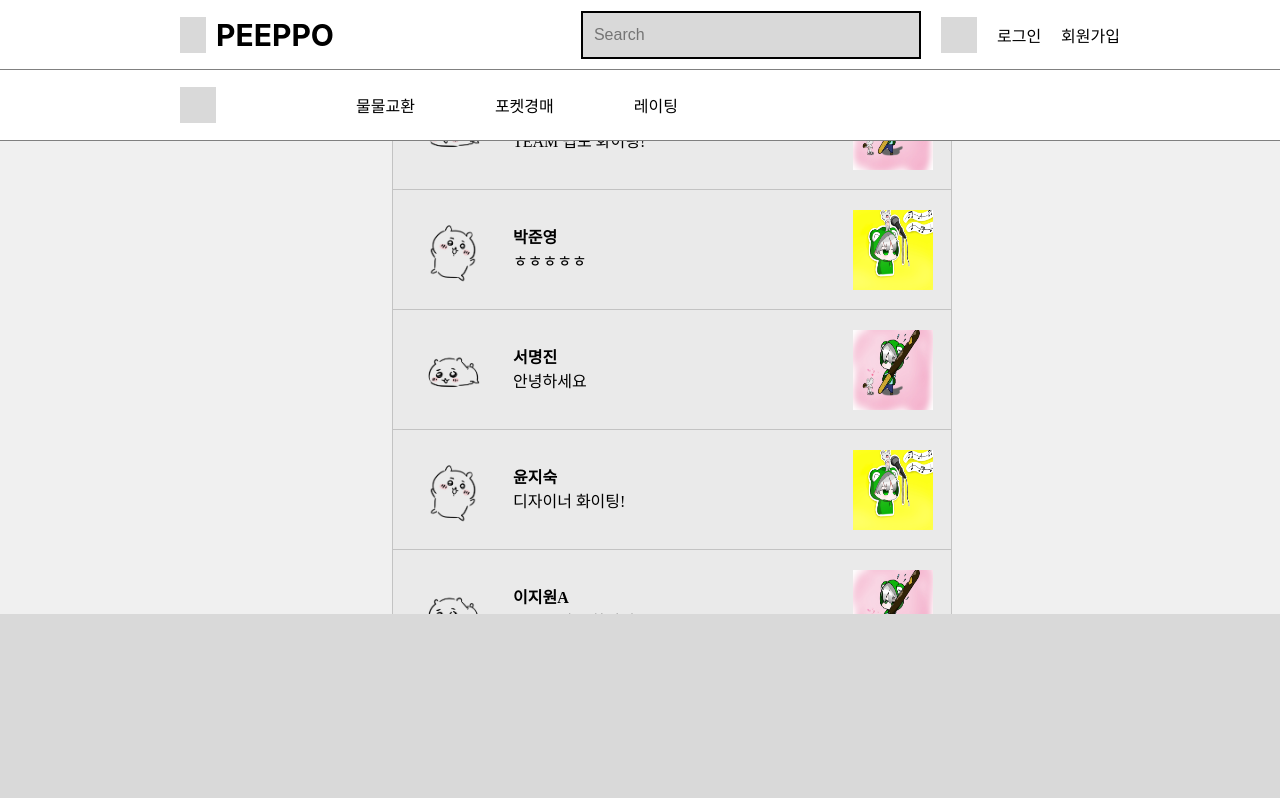
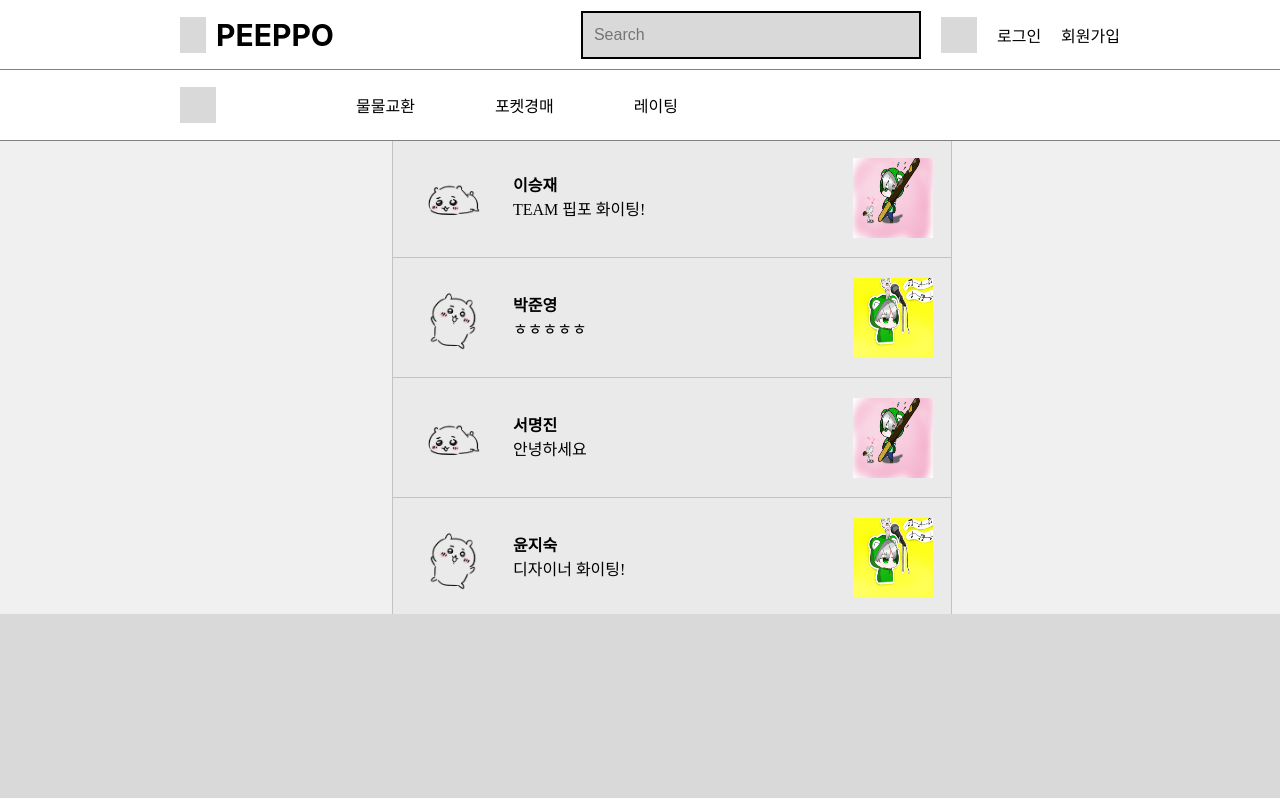
Before and after one commit to ffinal4/front-end, a React (Create React App) app: page /chat in a window 1280 px wide. Shown: the top 798 px of the page. Built offline with nearby package versions, Linux system fonts and the light colour scheme; a web font is replaced by a local one.

Commit message:
PEEP-30-<구현중>

```diff
--- a/src/components/ChattingPage/Chatting.tsx
+++ b/src/components/ChattingPage/Chatting.tsx
@@ -120,7 +120,7 @@ const ChattingContainer = styled.div`
 
 const ChattingWrapper = styled.div`
     width: 100%;
-    height: 500px;
+    height: 642px;
     padding: 0px 48px;
     overflow-y: scroll;
 `;
@@ -140,7 +140,7 @@ const ChatProfile = styled.img`
 
 const OpponentChat = styled.div`
     display: flex;
-    width: 240px;
+    width: 260px;
     max-width: 464px;
     padding: 16px 20px;
     align-items: flex-start;
@@ -159,7 +159,7 @@ const MyChatLineContainer = styled.div`
 
 const MyChat = styled.div`
     display: flex;
-    width: 240px;
+    width: 260px;
     max-width: 464px;
     padding: 16px 20px;
     align-items: flex-start;
@@ -172,6 +172,7 @@ const ChattingInputWrapper = styled.div`
     align-items: center;
     width: 500px;
     height: 44px;
+    margin: 0px auto;
     border: 1px solid #000;
 `;
 
--- a/src/pages/ChattingPage.tsx
+++ b/src/pages/ChattingPage.tsx
@@ -41,6 +41,7 @@ const ChattingPage = () => {
     };
 
   return (
+    <div>
     <PageContainer>
         <ContainerWrapper>
                 {messageList.map((item) => {
@@ -81,6 +82,7 @@ const ChattingPage = () => {
         </ContainerWrapper>
         <BottomContainer />
     </PageContainer>
+    </div>
   )
 };
 
@@ -89,11 +91,13 @@ const PageContainer = styled.div`
     height: 1080px;
     display: flex;
     background-color: #F0F0F0;
-    padding: 70px 392px 0px 392px;
+    padding: 138px 392px 0px 392px;
+
 `;
 
 const ContainerWrapper = styled.div`
     width: 100%;
+    height: 100%;
     position: relative;
 `;
 
@@ -159,7 +163,7 @@ const ChatWrapper = styled.div`
 `;
 
 const ChattingContainer = styled.div`
-    top: 69px;
+    top: 138px;
     right: 376px;
     position: fixed;
 `;
@@ -167,10 +171,10 @@ const ChattingContainer = styled.div`
 const BottomContainer = styled.div`
     width: 100%;
     height: 186px;
-    background-color: #D9D9D9;
-    position: fixed;
+    position: absolute;
     bottom: 0;
     left: 0;
+    background-color: #D9D9D9;
 `;
 
 export default ChattingPage;
```
